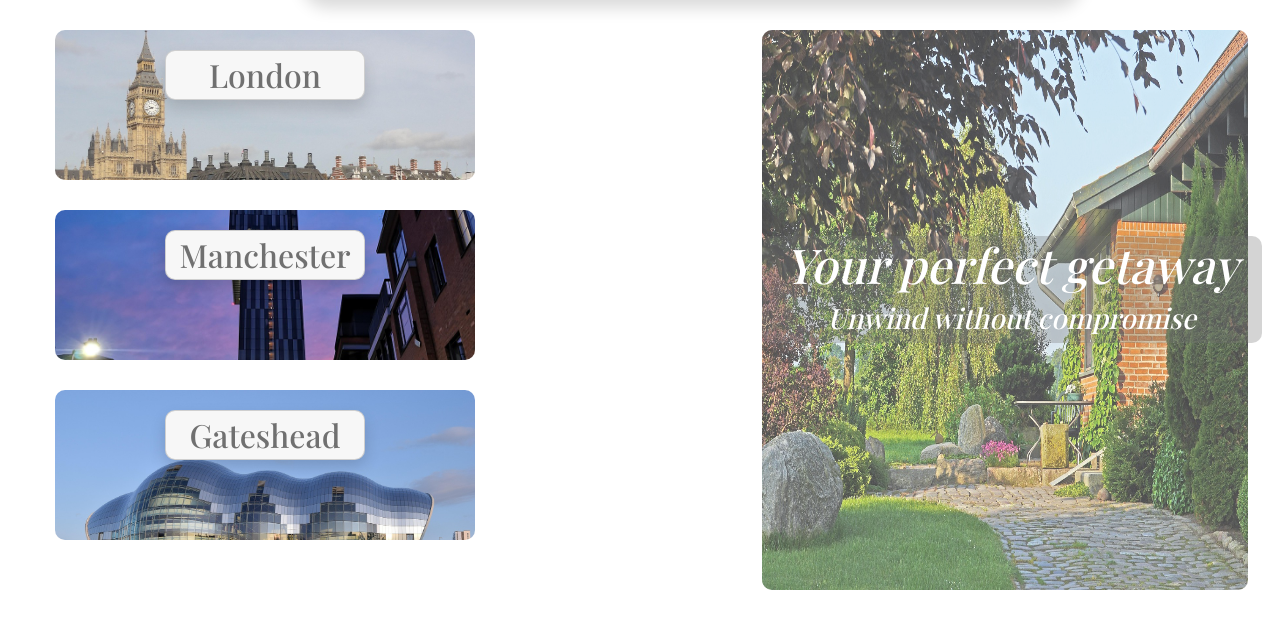
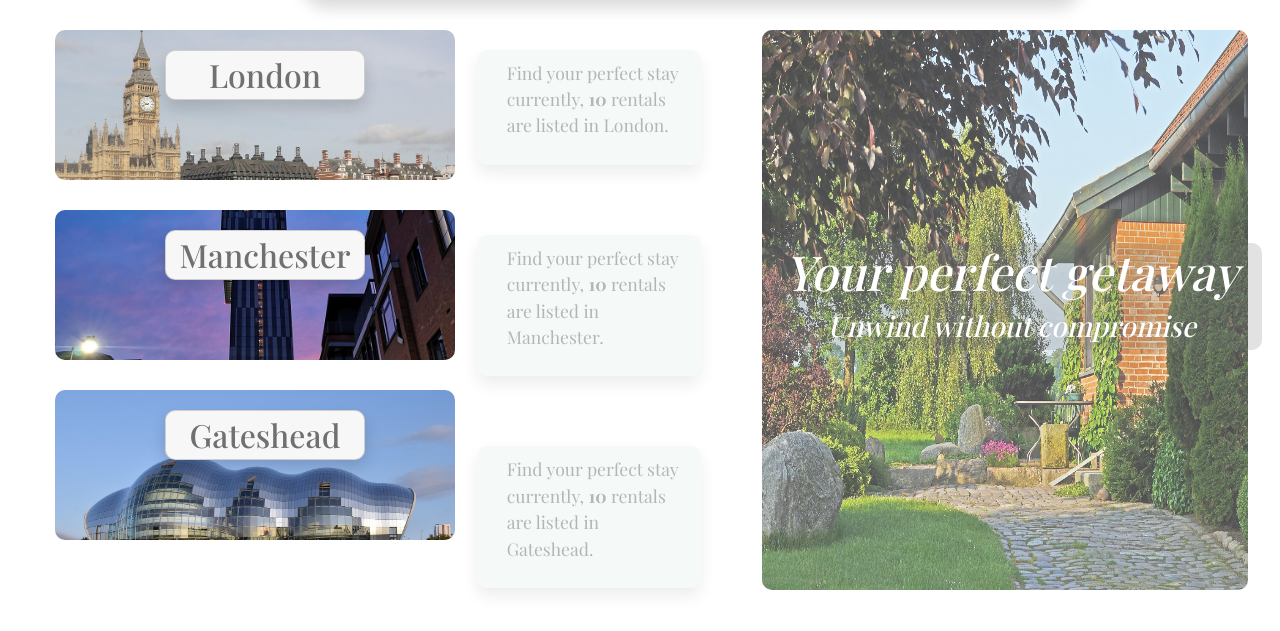
Before and after one commit to e-h-dev/kosher-gataways, a Django app: template kosher_getaways/home/templates/home/index.html in a window 1280 px wide. Shown: the part 138-769 px from the top of the page. Run offline with Django 5.2, Linux system fonts and the light colour scheme; the template is opened without the code that fills it: most values are stand-ins (such as "Sample title", 1, 10 or a date in 2020); some libraries are stand-ins or nearby versions; some web fonts are replaced.

Commit message:
Update home page displays and animations

```diff
--- a/kosher_getaways/home/templates/home/index.html
+++ b/kosher_getaways/home/templates/home/index.html
@@ -26,13 +26,13 @@
         <div class="row">
             <div class="col-4">
                 <div class="row">
-                    <div class="col-8">
+                    <div class="col-12">
                         <a href="" class="location-box" id="image-1" onmouseover="reveal()" onmouseout="hide()">
                             <h2 id="location-header" class="location-header shadow">London</h2>
                         </a>
+                        <div>
+                        <h2 id="location-header-2" class="location-header-2 shadow">London</h2>
                     </div>
-                    <div class="col-4">
-                        <h2 id="location-header-2" class="location-header-2 shadow">London</h2>
                     </div>
                 </div>
                 <div class="row">
@@ -57,10 +57,21 @@
                 </div>
             </div>
             <div class="col-3">
-               <div class="map-opaque">
-                    <img src="{% static 'media/map.png' %}" alt="" class="map-img" id="map-image">
-                    <img src="{% static 'media/location-pin.png' %}" alt="" class="location-pin" id="location-pin">
-               </div>
+               <div class="row">
+                    <div class="primary-filter-info shadow">
+                        <p>Find your perfect stay currently, <strong>{{ availability }}</strong> rentals are listed in London.</p>
+                    </div>
+                </div>
+                <div class="row">
+                    <div class="primary-filter-info shadow">
+                        <p>Find your perfect stay currently, <strong>{{ availability }}</strong> rentals are listed in Manchester.</p>
+                    </div>
+                </div>
+                <div class="row">
+                    <div class="primary-filter-info shadow">
+                        <p>Find your perfect stay currently, <strong>{{ availability }}</strong> rentals are listed in Gateshead.</p>
+                    </div>
+                </div>
             </div>
             <div class="col-5">
                 <div id="half-hero">
@@ -70,6 +81,8 @@
                         <h3 id="change">Unwind without compromise</h3>
                     </div>
                 </div>
+                <img src="{% static 'media/map.png' %}" alt="" class="map-img" id="map-image">
+                <img src="{% static 'media/location-pin.png' %}" alt="" class="location-pin" id="location-pin">
             </div>
         </div>
     </div>
--- a/kosher_getaways/static/css/base.css
+++ b/kosher_getaways/static/css/base.css
@@ -36,14 +36,15 @@ h1,p{
     right:40px;
    }
 
- h1{
+h1{
     font-size: 1.4rem;
  }
 
-p{
+.tagline{
     font-size: 0.7rem;
     position: relative;
     bottom:10px;
+    color:#75bba7;
    }
 
 header{
@@ -166,7 +167,7 @@ input::-webkit-inner-spin-button {
 
 .location-box{
   height:150px;
-  width:420px;
+  width:400px;
   margin-left:40px;
   margin-top: 30px;
   padding:20px;
@@ -199,6 +200,7 @@ input::-webkit-inner-spin-button {
 #image-1{
   background-image: url("../media/london-house.jpg");
   background-size: cover;
+  background-repeat: no-repeat;
 
 }
 #image-2{
@@ -224,15 +226,46 @@ input::-webkit-inner-spin-button {
   border-radius: 10px;
 }
 
+.primary-filter-info{
+  position: relative;
+  left:50px;
+  top:50px;
+  background-color: var(--main-background-color);
+  border-radius: 10px;
+  width:70%;
+  margin-bottom: 70px;
+  animation:flash 5s infinite;
+}
+
+@keyframes flash {
+  10%{
+    opacity:0.2;
+  }
+  100%{
+    opacity:1;
+  }
+}
+
+.primary-filter-info p{
+  position: relative;
+  left:20px;
+  font-size: 1.1rem;
+  width:90%;
+  padding: 10px;
+}
+
 
 .map-img{
   position: relative;
-  right:150px;
+  left:100px;
+  /* bottom:0px; */
   z-index: -1;
-  height:600px;
-  width:600px;
+  height:450px;
+  /* width:600px; */
   object-fit: contain;
   opacity: 0.2;
+  /* height:800px; */
+  width:380px;
 }
 
 #map-image{
@@ -240,12 +273,12 @@ input::-webkit-inner-spin-button {
 }
 
 #location-pin{
-  position: relative;
-  bottom:200px;
-  left:200px;
+  position: absolute;
+  top:340px;
+  left:360px;
   z-index: -1;
-  height:50px;
-  width:50px;
+  height:30px;
+  width:30px;
   object-fit: contain;
 }
 
@@ -261,12 +294,11 @@ input::-webkit-inner-spin-button {
   font-family: var(--main-font);
   color:var(--main-text-color);
   background-color: #f7f7f7;
-  /* border: solid rgba(112, 112, 112, 0.3) 0.3px; */
   width:200px;
   padding: 5px;
-  position: relative;
-  left:250px;
-  top:60px;
+  position: absolute;
+  left:950px;
+  bottom:100px;
   border-radius: 10px;
   text-align: center;
 }
@@ -282,7 +314,7 @@ input::-webkit-inner-spin-button {
 }
 
 .hero-message{
-  background-color: rgba(112, 112, 112, 0.3);
+  background-color: rgba(112, 112, 112, 0.2);
   color:#fff;
   position:absolute;
   top: 40%;
--- a/kosher_getaways/templates/base.html
+++ b/kosher_getaways/templates/base.html
@@ -35,7 +35,7 @@
                     </div>
                     <div class="col-4 title_filter">
                         <h1><strong>KosherGetaways</strong>.com</h1>
-                        <p style="color:#75bba7;">Your Trusted Source for Kosher Holiday Rentals</p>
+                        <p class="tagline">Your Trusted Source for Kosher Holiday Rentals</p>
                         {% block base_filter %}
                         {% endblock %}
                     </div>
```
